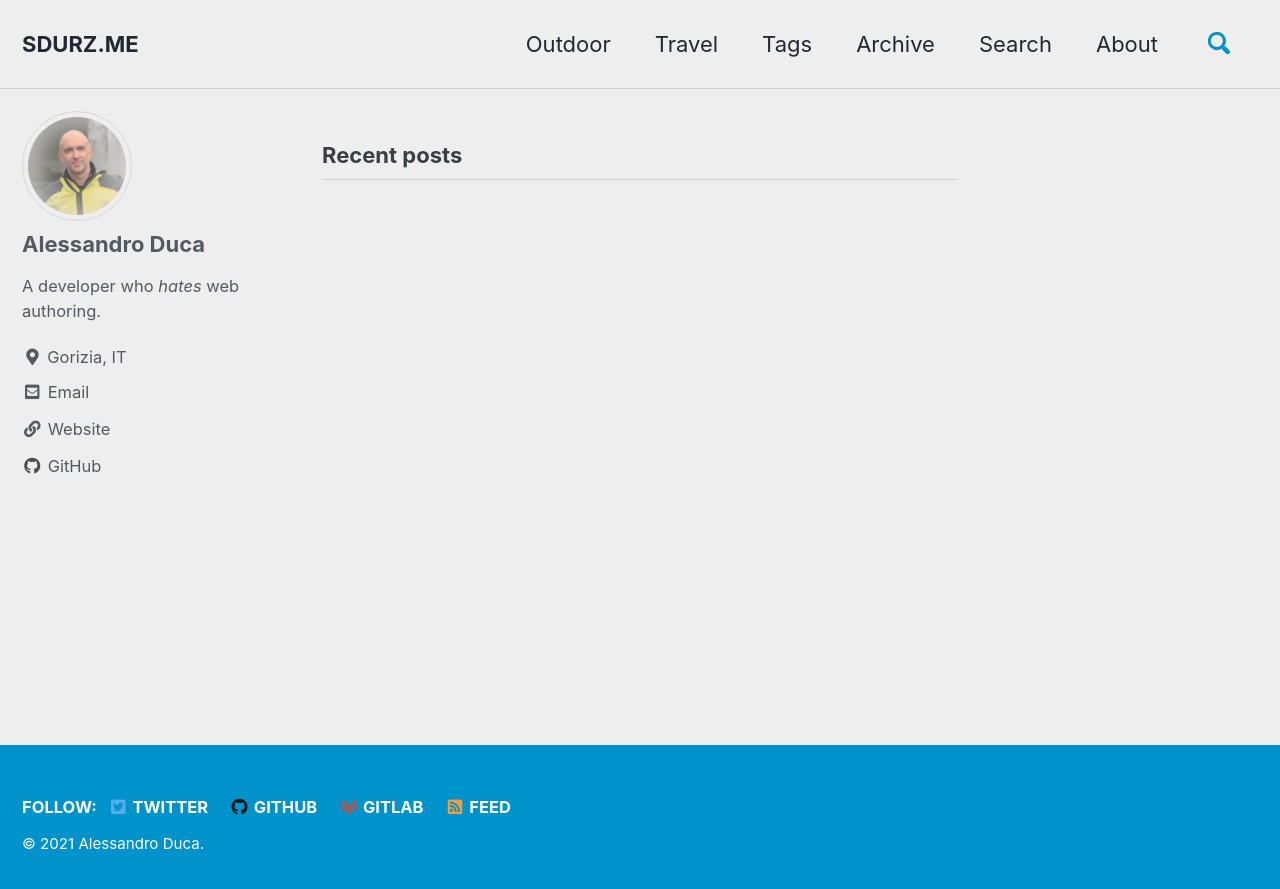
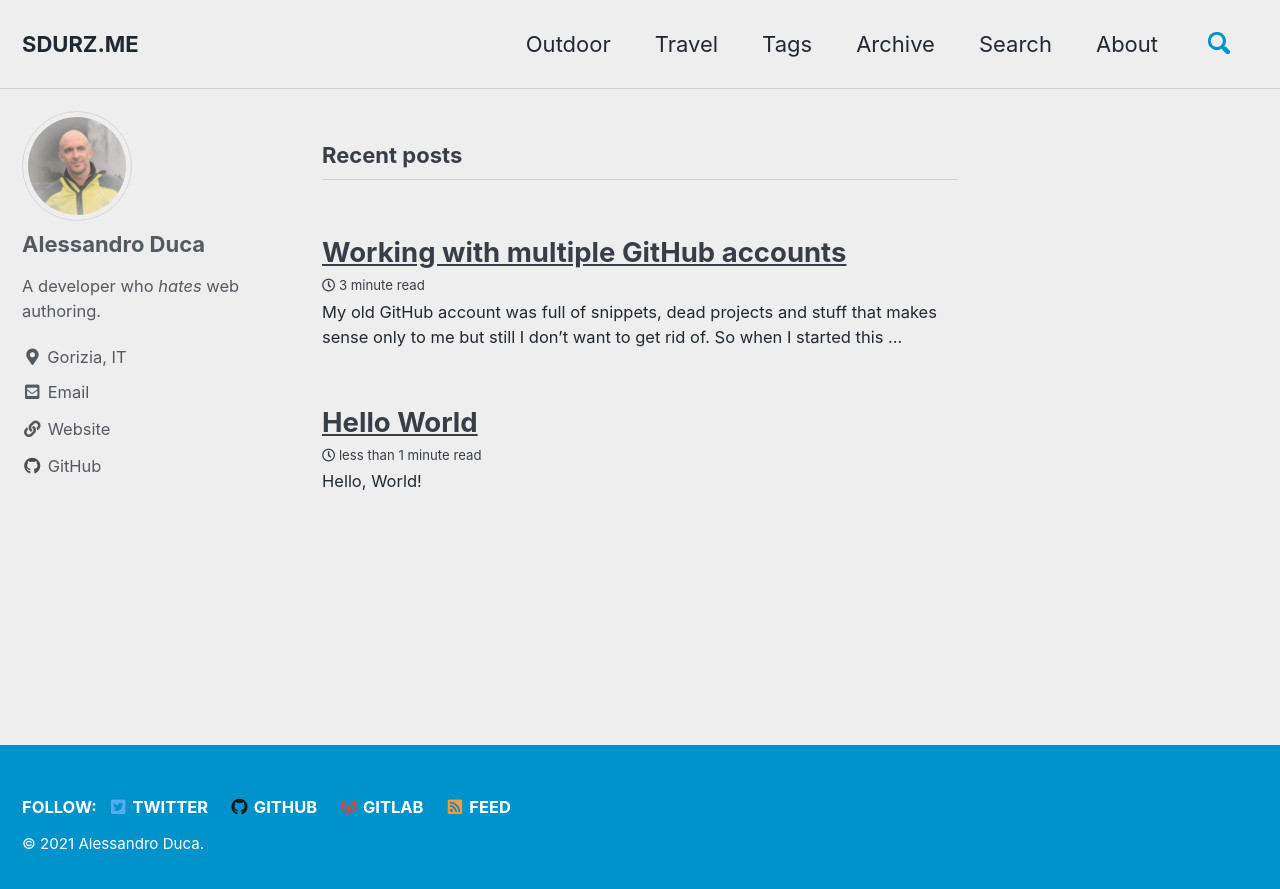
Before and after one commit to sdurz/sdurz-me, a Jekyll site: the page built from index.html, in a window 1280 px wide. Shown: the top 889 px of the page. Built offline with Jekyll 4.4.1, drawn with Linux system fonts in a browser that asks for light colours; cached includes are drawn as plain includes; the list of posts is cut into pages by our own code; part of the change alters nothing that is shown.

Commit message:
multiple github accounts post

````diff
--- a/_config.yml
+++ b/_config.yml
@@ -28,7 +28,7 @@ teaser                   : # path of fallback teaser image, e.g. "/assets/images
 logo                     : # path of logo image to display in the masthead, e.g. "/assets/images/88x88.png"
 masthead_title           : # overrides the website title displayed in the masthead, use " " for no title
 # breadcrumbs            : false # true, false (default)
-words_per_minute         : 250
+words_per_minute         : 150
 comments:
   provider               : "disqus" # false (default), "disqus", "discourse", "facebook", "staticman", "staticman_v2", "utterances", "custom"
   disqus:
--- /dev/null
+++ b/_posts/2021-03-23-hello-world.md
@@ -0,0 +1,8 @@
+---
+layout: single
+tag: blog
+---
+
+# Hello, World!
+
+Welcome to my personal site and blog, I'm starting this during a global pandemic.
--- /dev/null
+++ b/_posts/2021-03-23-multiple-git-accounts.md
@@ -0,0 +1,119 @@
+---
+title: Working with multiple GitHub accounts
+layout: single
+toc: true
+tags: git github ssh shell development multiple accounts switching
+---
+
+My old GitHub account was full of snippets, dead projects and stuff that makes sense only to me but still I don't want to get rid of. So when I started this site I opted for creating a new account to host the source and my more recent projects.
+
+Hence the need to manage two different GitHub accounts. In this post I will describe what you need in order to manage two or more GitHub accounts with different SSH keys.
+
+
+## Requisites
+- Basic GNU/Linux console knowledge
+- Two or more GitLab accounts
+- A working ssh client configuration
+
+If you work on Linux box ssh is very likely to be properly installed. This guide deals only with SSH access to GitLab since the SSH protocol is the more convenient and practical way to connect with GitHub without supplying username and personal access token over and over.
+
+## GitHub SSH access overview
+GitHub allows you to authenticate with SSH keys, but id doesn't create a new SSH user for each account. Everyone is authenticating with the _git_ SSH user and the system recognises the GitHub account by the SSH key.
+
+You can generate a new SSH key by issueing:
+```bash
+$ ssh-keygen -t rsa -b 2048 -C "your_email@example.com"
+```
+
+You will be prompted to enter a passphrease for the newly created key, you can leave it blank if you don't want a passphrase:
+```bash
+sdurz@linuxbox:~$ ssh-keygen
+Generating public/private rsa key pair.
+Enter file in which to save the key (/home/sdurz/.ssh/id_rsa):
+```
+
+
+then, follow [GitHub instructions](https://docs.github.com/en/github-ae@latest/github/authenticating-to-github/adding-a-new-ssh-key-to-your-github-account) to add your key to your existing account.
+
+
+### GitHub SSH hosts
+When you issue a command like:
+
+```bash
+$ git co git@gitlab.com:/auser/repo.git
+```
+
+you are basically specifiying a ssh _host_ and path to the SSH client.. The SSH client will look for a suitable authentication method for the host and it will
+
+
+an _host_ can be replaced at any time with a corresponding _Host_ entry as
+defined in a SSH configuration file (namely, the _~/.ssh/config_ file in your home directory).
+
+Say you have the following declarations in _~/.ssh/config_:
+```
+Host github
+Hostname github.com
+User git
+IdentityFile /home/sandro/.ssh/id_rsa
+```
+
+then you could issue the same command as above by typing:
+```bash
+$ git co github:/auser/repo.git
+```
+
+## Multiple aliases
+
+By configuring different aliases for github.com you can select the GitHub account you are willing to use by connecting with the corresponding SSH _Host_.
+
+So I renamed the _Host_ definition to _github-old_:
+```
+# Old account dual75
+Host github-old
+Hostname github.com
+User git
+IdentityFile /home/sandro/.sdurz/id_rsa
+```
+
+Then I added a second definition:
+```
+# New account sdurz
+Host github
+Hostname github.com
+User git
+IdentityFile /home/sandro/.ssh/id_rsa_new
+```
+
+Now I have two _Host_ definition for GitHub, they differ only in the SSH key. The old one still uses my original key, the newer uses my new key.
+
+### Testing your SSH aliases
+
+
+```bash
+$ ssh -T github-old
+Hi dual75! You've successfully authenticated, but GitHub does not provide shell access.
+
+$ ssh -T github
+Hi sdurz! You've successfully authenticated, but GitHub does not provide shell access.
+```
+
+That's it.
+
+From now on I will switch between my older or newer GitHub or by using _github-old_ or _github_.
+
+
+
+
+
+
+
+
+
+
+
+
+
+
+
+
+## Further steps
````
Also changed, not shown: _pages/about.md (renamed from about.md).
